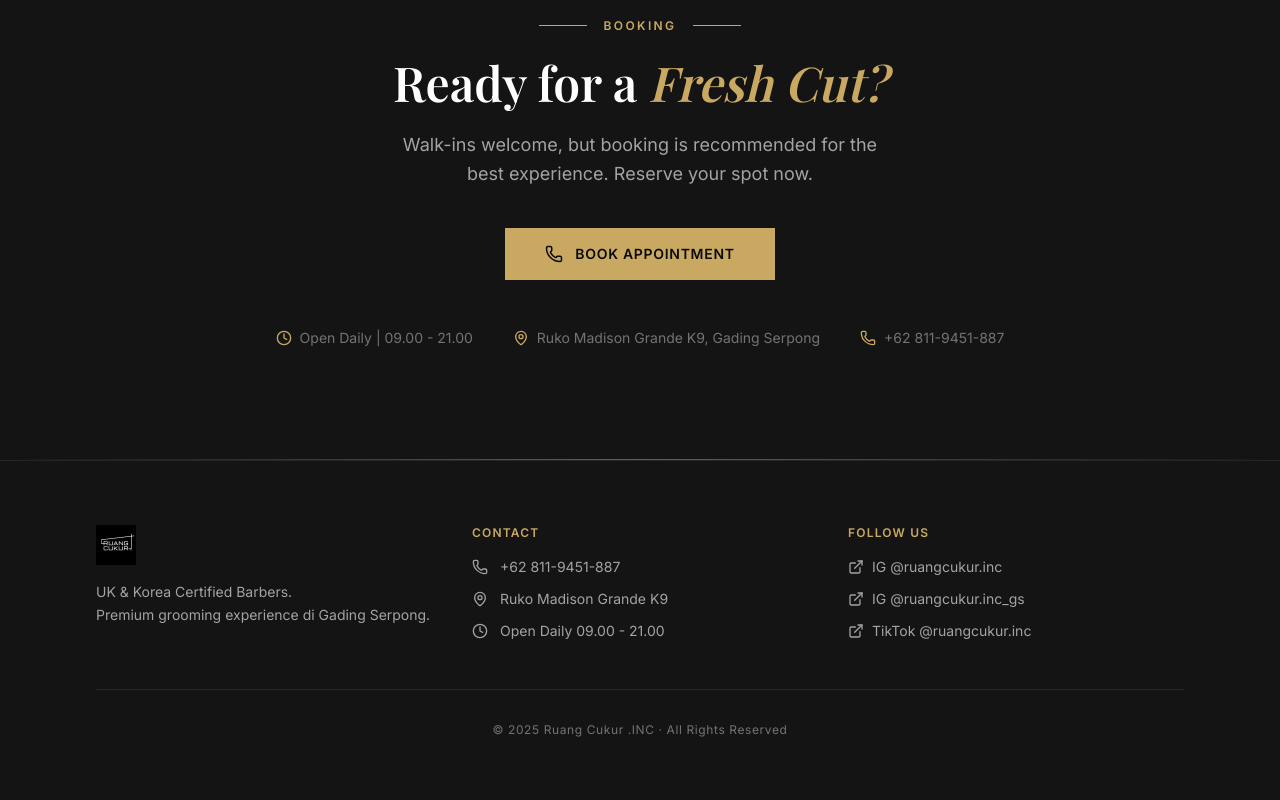
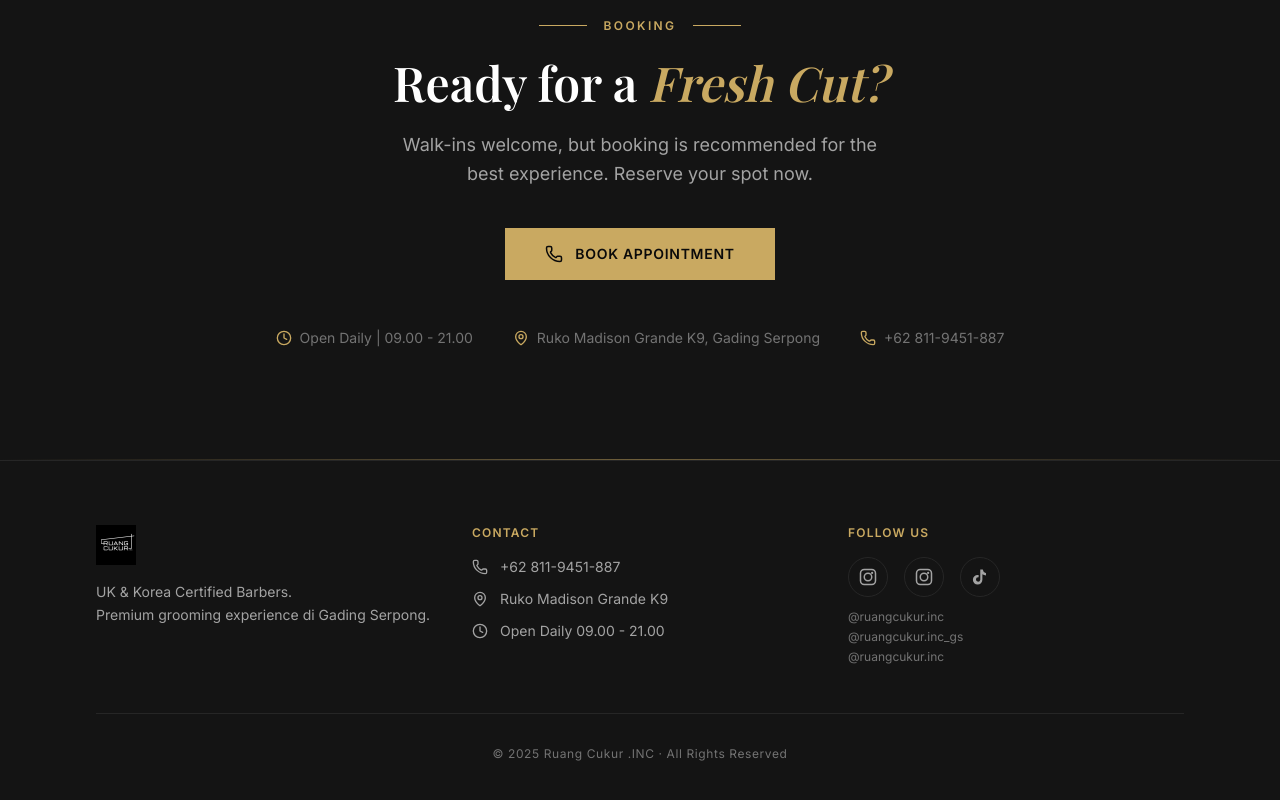
Before and after one commit to Bughopper14/ruangcukur, a React (Vite) app: page / in a window 1280 px wide. Shown: the part 6381-7181 px from the top of the page. Built offline with nearby package versions, Linux system fonts and the light colour scheme; a web font is replaced by a local one.

Commit message:
feat: footer maps link + social icons for IG/TikTok

```diff
--- a/src/components/Footer.tsx
+++ b/src/components/Footer.tsx
@@ -1,4 +1,22 @@
-import { MapPin, Phone, Clock, ExternalLink } from 'lucide-react'
+import { MapPin, Phone, Clock } from 'lucide-react'
+
+function InstagramIcon({ size = 16 }: { size?: number }) {
+  return (
+    <svg width={size} height={size} viewBox="0 0 24 24" fill="none" stroke="currentColor" strokeWidth="2" strokeLinecap="round" strokeLinejoin="round">
+      <rect x="2" y="2" width="20" height="20" rx="5" ry="5"/>
+      <circle cx="12" cy="12" r="5"/>
+      <circle cx="17.5" cy="6.5" r="1.5" fill="currentColor" stroke="none"/>
+    </svg>
+  )
+}
+
+function TikTokIcon({ size = 16 }: { size?: number }) {
+  return (
+    <svg width={size} height={size} viewBox="0 0 24 24" fill="currentColor">
+      <path d="M19.59 6.69a4.83 4.83 0 0 1-3.77-4.25V2h-3.45v13.67a2.89 2.89 0 0 1-2.88 2.5 2.89 2.89 0 0 1-2.88-2.89 2.89 2.89 0 0 1 2.88-2.89c.23 0 .45.04.66.1V9.4a6.37 6.37 0 0 0-.66-.04A6.34 6.34 0 0 0 2.5 15.7a6.34 6.34 0 0 0 6.34 6.34 6.34 6.34 0 0 0 6.34-6.34V8.38a8.18 8.18 0 0 0 4.8 1.54V6.69h-.39z"/>
+    </svg>
+  )
+}
 
 interface FooterProps {
   onBookClick?: () => void
@@ -35,10 +53,15 @@
                 <Phone size={16} />
                 +62 811-9451-887
               </button>
-              <div className="flex items-center gap-3 text-text-secondary text-sm">
+              <a
+                href="https://maps.google.com/?q=Ruko+Madison+Grande+K9+Gading+Serpong"
+                target="_blank"
+                rel="noopener noreferrer"
+                className="flex items-center gap-3 text-text-secondary hover:text-gold transition-colors text-sm"
+              >
                 <MapPin size={16} />
                 Ruko Madison Grande K9
-              </div>
+              </a>
               <div className="flex items-center gap-3 text-text-secondary text-sm">
                 <Clock size={16} />
                 Open Daily 09.00 - 21.00
@@ -51,34 +74,39 @@
             <h4 className="text-xs font-semibold tracking-widest text-gold uppercase mb-4">
               Follow Us
             </h4>
-            <div className="space-y-3">
+            <div className="flex items-center gap-4">
               <a
                 href="https://instagram.com/ruangcukur.inc"
                 target="_blank"
                 rel="noopener noreferrer"
-                className="flex items-center gap-2 text-text-secondary hover:text-gold transition-colors text-sm"
+                className="flex items-center justify-center w-10 h-10 rounded-full border border-border text-text-secondary hover:text-gold hover:border-gold transition-all"
+                aria-label="Instagram @ruangcukur.inc"
               >
-                <ExternalLink size={16} />
-                IG @ruangcukur.inc
+                <InstagramIcon size={18} />
               </a>
               <a
                 href="https://instagram.com/ruangcukur.inc_gs"
                 target="_blank"
                 rel="noopener noreferrer"
-                className="flex items-center gap-2 text-text-secondary hover:text-gold transition-colors text-sm"
+                className="flex items-center justify-center w-10 h-10 rounded-full border border-border text-text-secondary hover:text-gold hover:border-gold transition-all"
+                aria-label="Instagram @ruangcukur.inc_gs"
               >
-                <ExternalLink size={16} />
-                IG @ruangcukur.inc_gs
+                <InstagramIcon size={18} />
               </a>
               <a
                 href="https://tiktok.com/@ruangcukur.inc"
                 target="_blank"
                 rel="noopener noreferrer"
-                className="flex items-center gap-2 text-text-secondary hover:text-gold transition-colors text-sm"
+                className="flex items-center justify-center w-10 h-10 rounded-full border border-border text-text-secondary hover:text-gold hover:border-gold transition-all"
+                aria-label="TikTok @ruangcukur.inc"
               >
-                <ExternalLink size={16} />
-                TikTok @ruangcukur.inc
+                <TikTokIcon size={18} />
               </a>
+            </div>
+            <div className="mt-3 space-y-1">
+              <p className="text-text-muted text-xs">@ruangcukur.inc</p>
+              <p className="text-text-muted text-xs">@ruangcukur.inc_gs</p>
+              <p className="text-text-muted text-xs">@ruangcukur.inc</p>
             </div>
           </div>
         </div>
```
